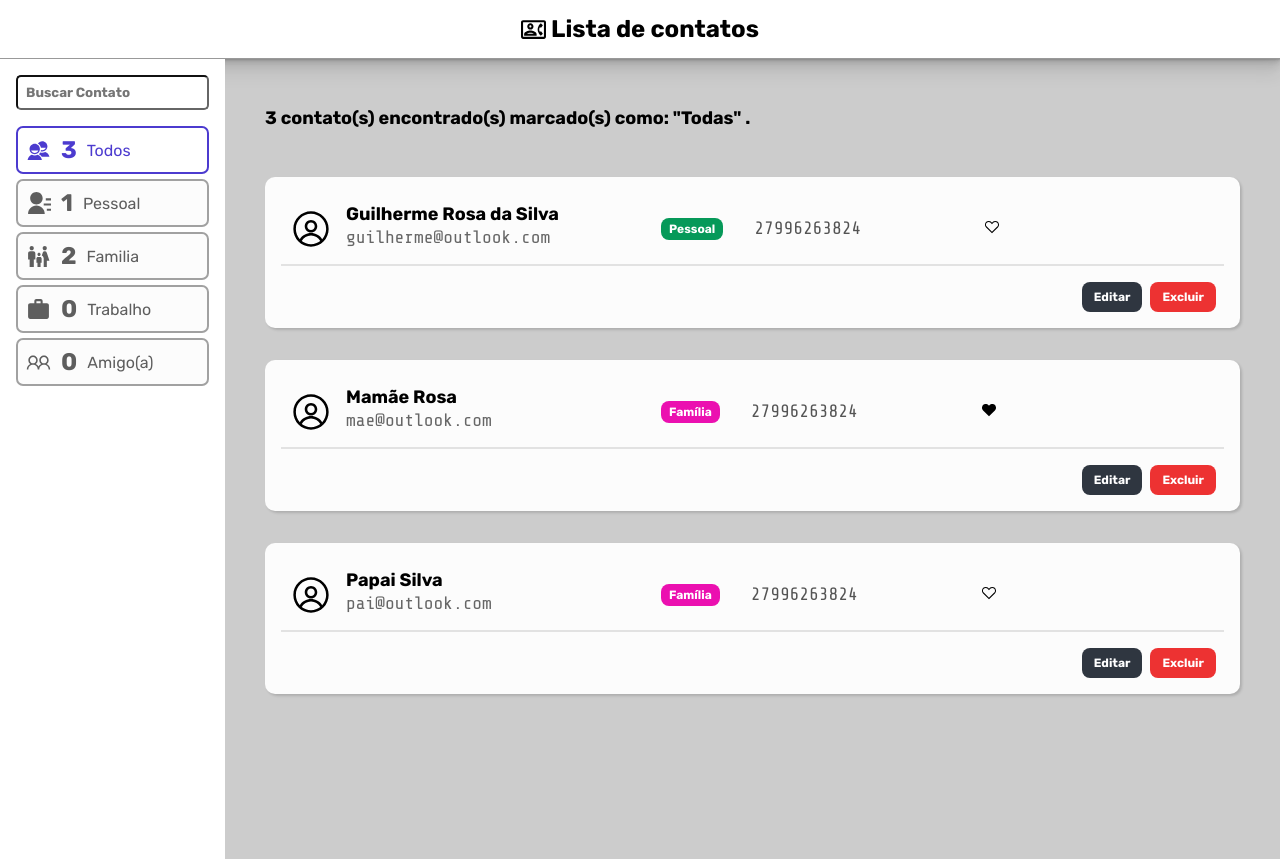
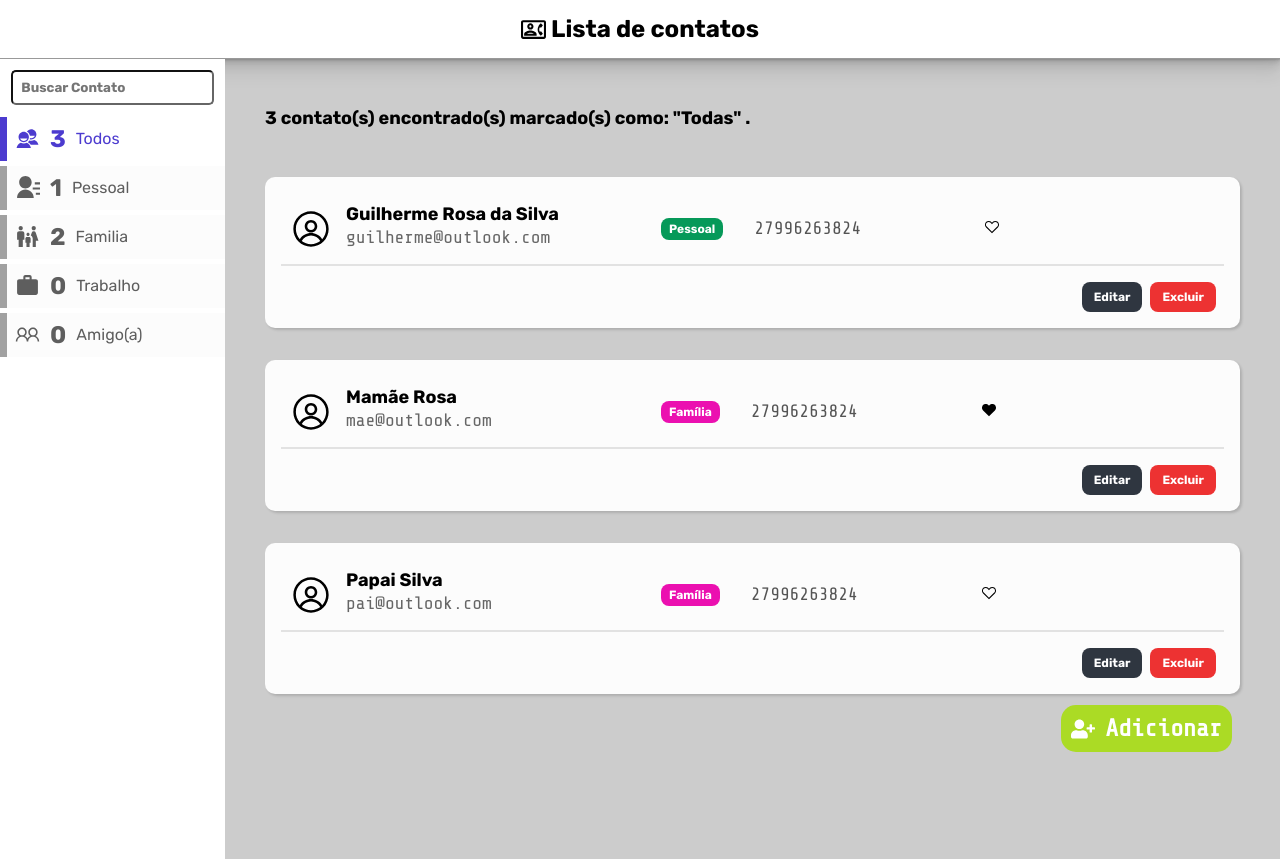
Before and after one commit to guilhermers23/EBAC_M32_Tarefa-ListaDeContatos, a React (Vite) app: page / in a window 1280 px wide. Built offline with nearby package versions, Linux system fonts and the light colour scheme.

Commit message:
Alguns ajustes de estilo

```diff
--- /dev/null
+++ b/src/components/AddButton/index.tsx
@@ -0,0 +1,8 @@
+import { FaUserPlus } from "react-icons/fa";
+import * as S from "./styled";
+
+const AddButton = () => (
+    <S.ButtonAdd to="/add"> <FaUserPlus /> Adicionar</S.ButtonAdd>
+);
+
+export default AddButton;
--- /dev/null
+++ b/src/components/AddButton/styled.ts
@@ -0,0 +1,23 @@
+import { Link } from "react-router-dom";
+import styled from "styled-components";
+
+export const ButtonAdd = styled(Link)`
+  font-family: var(--font-mono);
+  font-weight: bold;
+  background-color: var(--color-green);
+  color: #fff;
+  position: fixed;
+  padding: 10px;
+  bottom: 48px;
+  right: 48px;
+  border-radius: 15px;
+  display: flex;
+  gap: 10px;
+  align-items: center;
+  font-size: 24px;
+  transition: all ease-in 0.2s;
+  &:hover {
+    font-size: 28px;
+    transition: all ease-in 0.2s;
+  }
+`;
--- a/src/components/CardFilter/styled.ts
+++ b/src/components/CardFilter/styled.ts
@@ -7,11 +7,10 @@ export const Card = styled.div<PropsCardActive>`
   align-items: center;
   gap: 10px;
   padding: 8px;
-  border: 2px solid
+  border-left: 7px solid
     ${({ active }) => (active === "true" ? "#4C3BCF" : "#a1a1a1")};
   background-color: ${({ active }) => (active === "true" ? "#FFF" : "#fcfcfc")};
   color: ${({ active }) => (active === "true" ? "#4C3BCF" : "#5e5e5e")};
-  border-radius: 7px;
   cursor: pointer;
 `;
 
--- a/src/containers/ContactList/index.tsx
+++ b/src/containers/ContactList/index.tsx
@@ -1,7 +1,7 @@
 import { useSelector } from "react-redux";
 import Contact from "../../components/Contact";
+import type { RootReducer } from "../../store";
 import * as GS from "../../styles";
-import type { RootReducer } from "../../store";
 
 const ContactList = () => {
     const contactsList = useSelector((state: RootReducer) => state.contact);
--- a/src/containers/Sidebar/index.tsx
+++ b/src/containers/Sidebar/index.tsx
@@ -26,7 +26,7 @@ const Sidebar = ({ showFilter }: PropsSidebar) => {
         <S.Aside>
             {showFilter ? (
                 <div>
-                    <GS.Input type="text" placeholder="Buscar Contato"
+                    <S.inputSearch type="text" placeholder="Buscar Contato"
                         value={term} onChange={onChangeTerm} />
                     <S.Filters>
                         <CardFilter label="Todos" icon={<IoMdContacts size={25} />}
--- a/src/containers/Sidebar/styled.ts
+++ b/src/containers/Sidebar/styled.ts
@@ -1,7 +1,7 @@
 import styled from "styled-components";
+import { Input } from "../../styles";
 
 export const Aside = styled.aside`
-  padding: 16px;
   background-color: var(--color-white);
   height: 100vh;
 `;
@@ -10,5 +10,9 @@ export const Filters = styled.div`
   display: flex;
   flex-direction: column;
   gap: 5px;
-  margin-top: 16px;
 `;
+
+export const inputSearch = styled(Input)`
+  width: 90%;
+  margin: 5%;
+`;
--- a/src/pages/Home/index.tsx
+++ b/src/pages/Home/index.tsx
@@ -1,3 +1,4 @@
+import AddButton from "../../components/AddButton";
 import ContactList from "../../containers/ContactList";
 import Sidebar from "../../containers/Sidebar";
 import * as GS from "../../styles";
@@ -7,6 +8,7 @@ const Home = () => {
         <GS.Container>
             <Sidebar showFilter />
             <ContactList />
+            <AddButton />
         </GS.Container>
     )
 };
--- a/src/styles/index.ts
+++ b/src/styles/index.ts
@@ -18,7 +18,7 @@ const GlobalStyled = createGlobalStyle`
   --cor-familia: #eb10b0;
   --cor-pessoal: #069959;
 
-  background-color: var(--color-gray3);
+  background-color: var(--color-gray3)
 }
 
 *{
```
